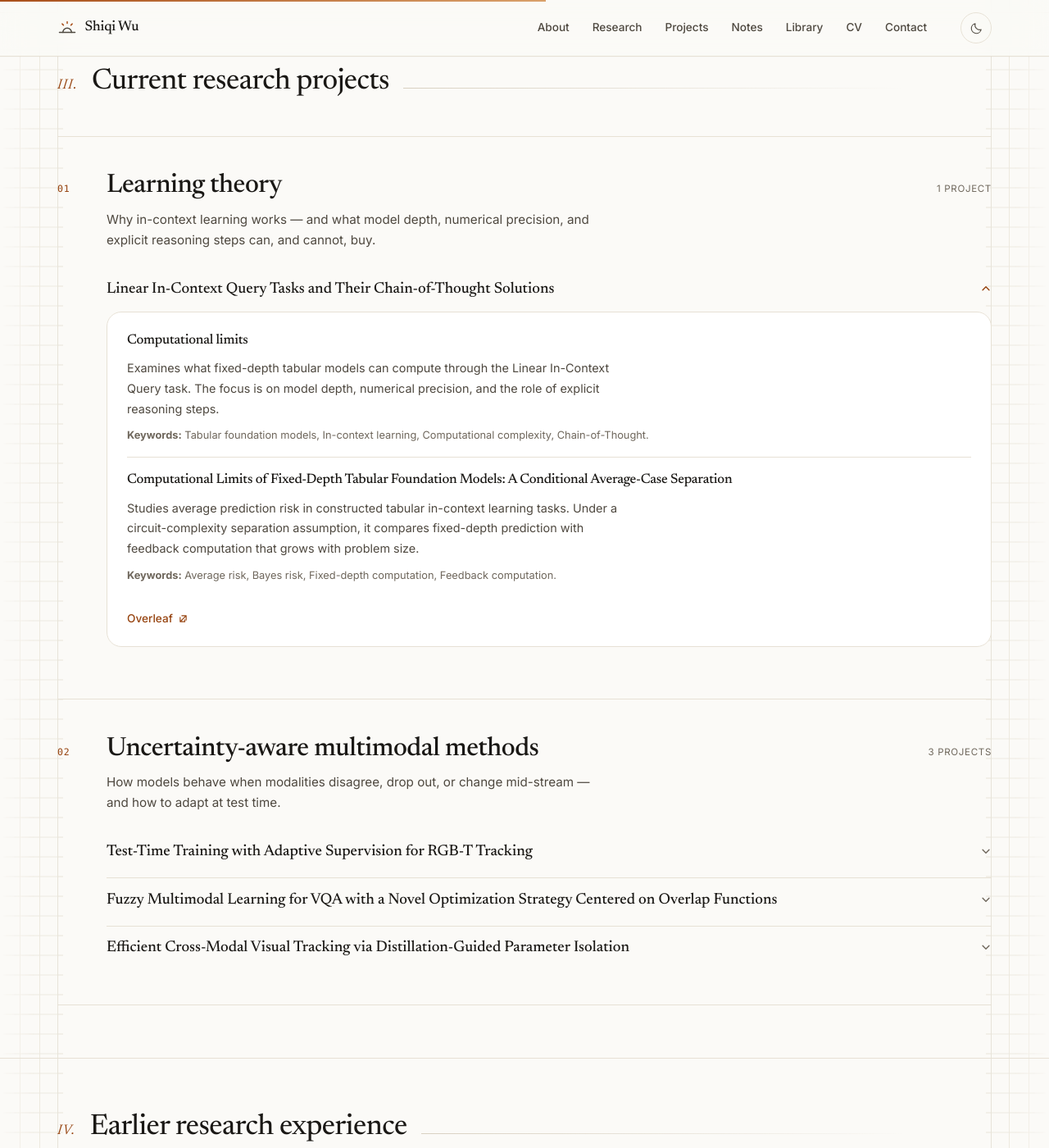
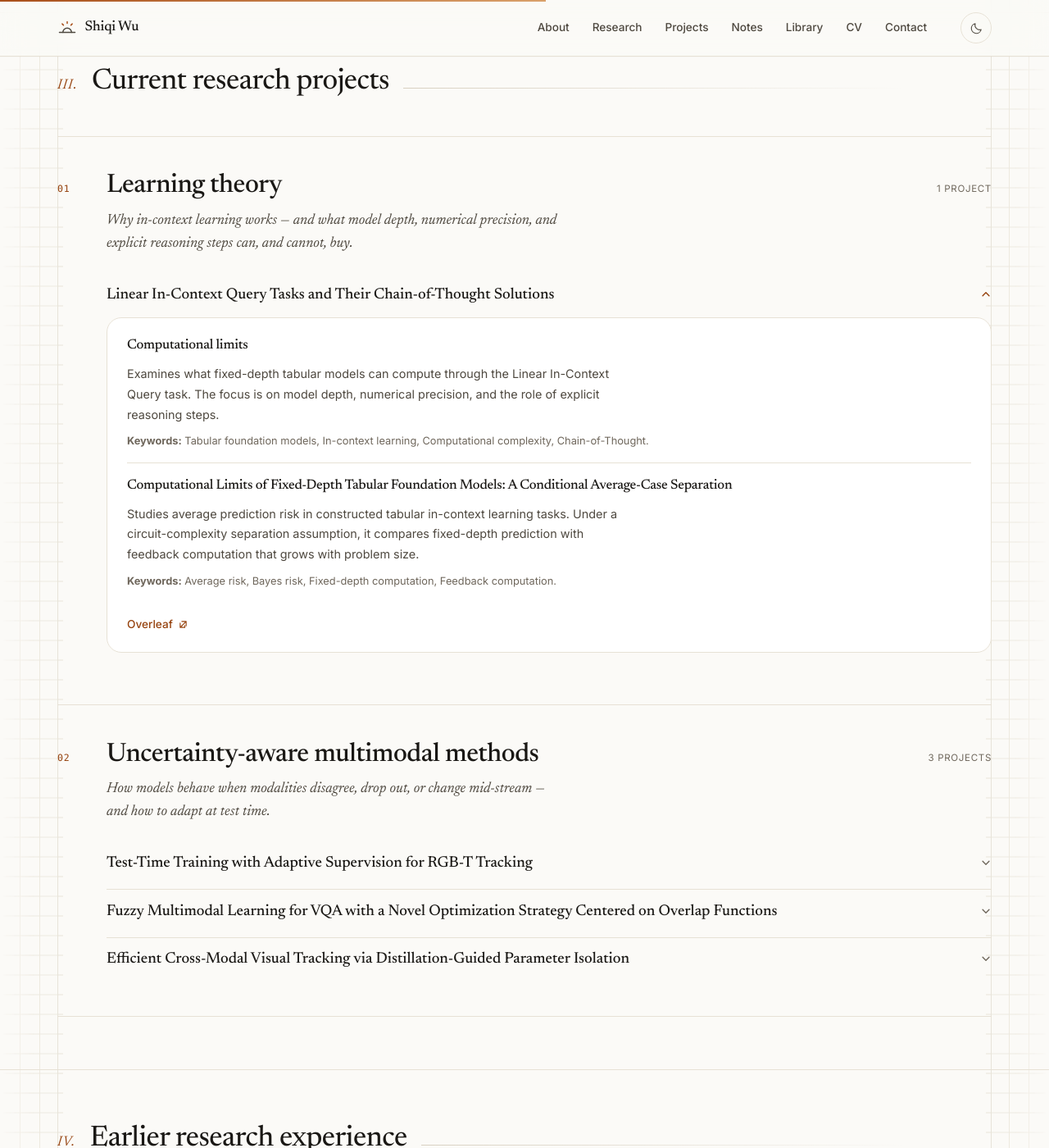
Before and after one commit to Sunrise-57/Sunrise-57.github.io, a Jekyll site: the page built from _pages/about.html, in a window 1280 px wide and 1400 px high, scrolled down 1725 px. Shown: the whole window at 82% size. Built offline with Jekyll 4.4.1, drawn with Linux system fonts in a browser that asks for light colours.

Commit message:
Set theme standfirsts in italic serif

```diff
--- a/assets/css/site.css
+++ b/assets/css/site.css
@@ -812,11 +812,13 @@
   letter-spacing: -0.015em;
 }
 .theme-block__note {
-  max-width: 62ch;
-  margin-top: 0.6rem;
-  color: var(--ink-soft);
-  font-size: 0.95rem;
-  line-height: 1.65;
+  max-width: 56ch;
+  margin-top: 0.7rem;
+  color: var(--ink-soft);
+  font-family: var(--font-serif);
+  font-style: italic;
+  font-size: clamp(1.02rem, 1.5vw, 1.12rem);
+  line-height: 1.55;
 }
 .theme-block__count {
   color: var(--ink-muted);
```
